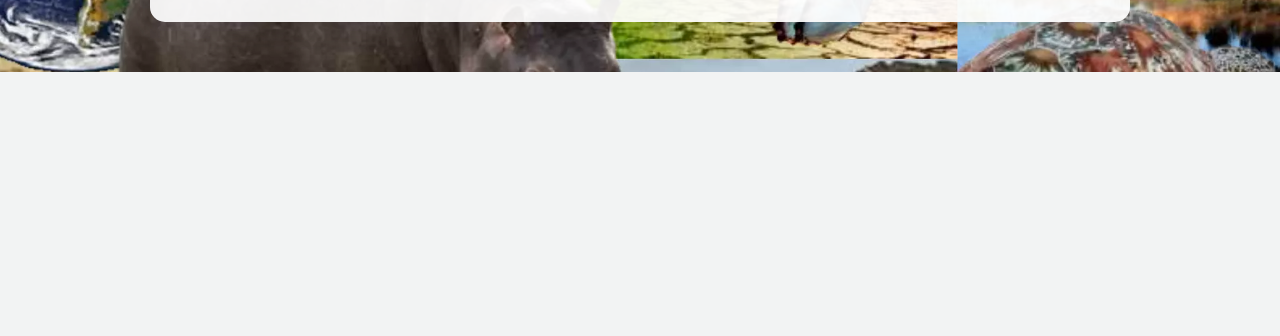
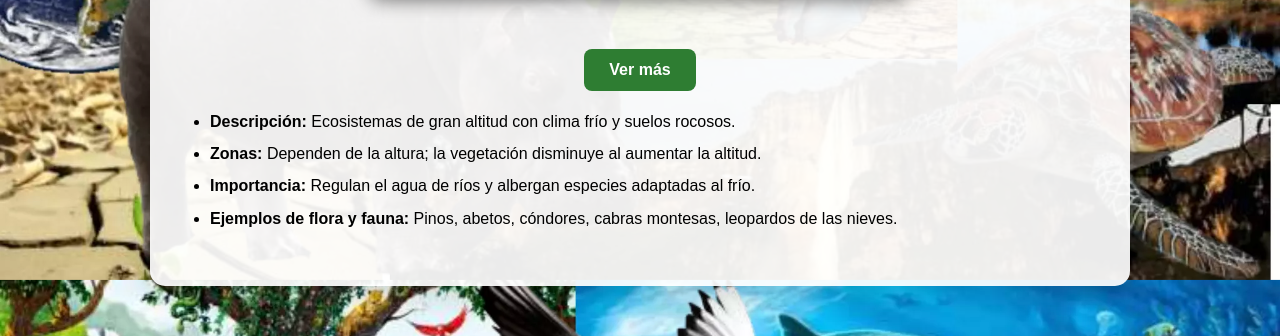
Before and after one commit to SvarturAbgrund/EcoWeb, a PHP site: page /EcoWeb/terrestre.php in a window 1280 px wide. Shown: the part 2424-2760 px from the top of the page. Before the commit the page ends 2496 px from the top, so only its background shows below. Run offline with PHP 8.4, Linux system fonts and the light colour scheme.

Commit message:
Agregue los botones de ver mas a los ecosistemas

```diff
--- a/EcoWeb/presentation/terrestre.php
+++ b/EcoWeb/presentation/terrestre.php
@@ -14,9 +14,15 @@ la vida que puede sostener.
 
     <h3>Bosque</h3>
 
+<div class="contenedor-video">
         <video autoplay muted loop id="videoBosque">
             <source src="../public/video/bosque.mp4" type="video/mp4">
         </video>
+
+        <!-- BOTÓN -->
+        <a href="https://vidaecologica.info/ecosistema-de-bosque-tipos-flora-y-fauna/#google_vignette" class="btn-vermas">Ver más</a>
+    </div>
+
 
 
     </video>
@@ -28,10 +34,17 @@ la vida que puede sostener.
         <li>Hogar de miles de especies</li>
     </ul>
 
+
+
     <h3 >Selva</h3>
+     <div class="contenedor-video">
         <video autoplay muted loop id="videoBosque">
             <source src="../public/video/Selva.mp4" type="video/mp4">
         </video>
+
+        <!-- BOTÓN -->
+        <a href="https://concepto.de/selva/" class="btn-vermas">Ver más</a>
+    </div>
 
         <ul class="eco-list">
 
@@ -46,10 +59,14 @@ tucanes, monos</li>
 
 <h3>Desierto</h3>
 
+   <div class="contenedor-video">
         <video autoplay muted loop id="videoBosque">
-<source src="../public/video/desierto.mp4" type="video/mp4">
+            <source src="../public/video/Desierto.mp4" type="video/mp4">
         </video>
 
+        <!-- BOTÓN -->
+        <a href="https://www.lifeder.com/ecosistema-desierto/" class="btn-vermas">Ver más</a>
+    </div>
     <ul class="eco-list">
 
     <li><strong>Descripción:</strong> Bosques densos y húmedos, principalmente tropicales.</li>
@@ -61,9 +78,14 @@ tucanes, monos</li>
 
 <h3>Montaña</h3>
 
+      <div class="contenedor-video">
         <video autoplay muted loop id="videoBosque">
-<source src="../public/video/montaña.mp4" type="video/mp4">
+            <source src="../public/video/Montaña.mp4" type="video/mp4">
         </video>
+
+        <!-- BOTÓN -->
+        <a href="https://ecologiaverde.elperiodico.com/ecosistema-montanoso-caracteristicas-flora-y-fauna-2910.html" class="btn-vermas">Ver más</a>
+    </div>
 
 
     <ul class="eco-list">
--- a/EcoWeb/public/css/estilos.css
+++ b/EcoWeb/public/css/estilos.css
@@ -14,6 +14,8 @@ body{
     background-repeat:no-repeat;
     background-attachment:fixed;
 }
+
+
 
 
 /* =====================================================
@@ -112,6 +114,35 @@ body{
 
 .texto-nav{
     font-size:0.85em;
+}
+
+.contenedor-video {
+    text-align: center;
+}
+
+#videoBosque {
+    width: 100%;
+    max-width: 500px;
+    border-radius: 15px;
+}
+
+/* BOTÓN CENTRADO ABAJO */
+.btn-vermas {
+    display: block;
+    margin: 20px auto; /* lo centra automáticamente */
+    width: fit-content;
+    background-color: #2e7d32;
+    color: white;
+    padding: 12px 25px;
+    text-decoration: none;
+    border-radius: 8px;
+    font-weight: bold;
+    transition: 0.3s;
+    text-align: center;
+}
+
+.btn-vermas:hover {
+    background-color: #1b5e20;
 }
 
 
```
Also changed, not shown: EcoWeb/presentation/Marino.php (+15 -0 lines). Lines whose indentation alone changed are shown as unchanged.
